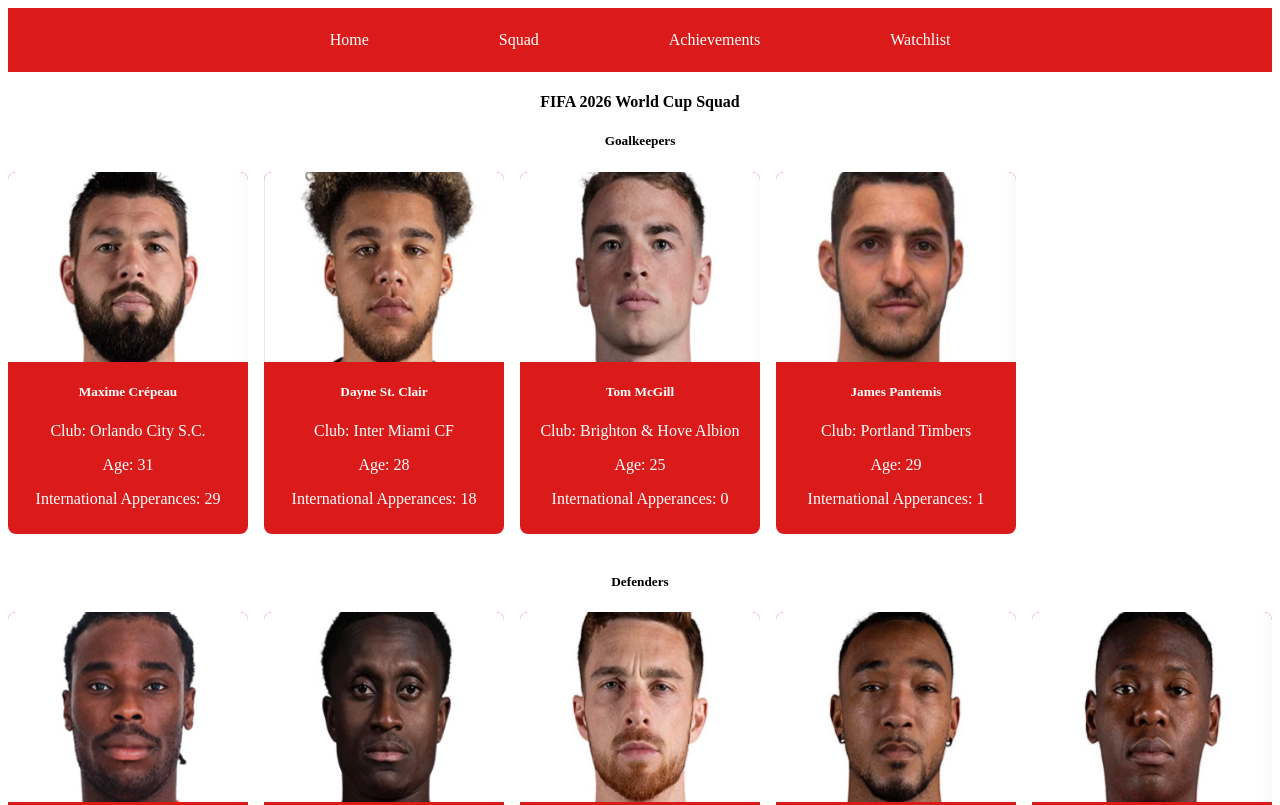
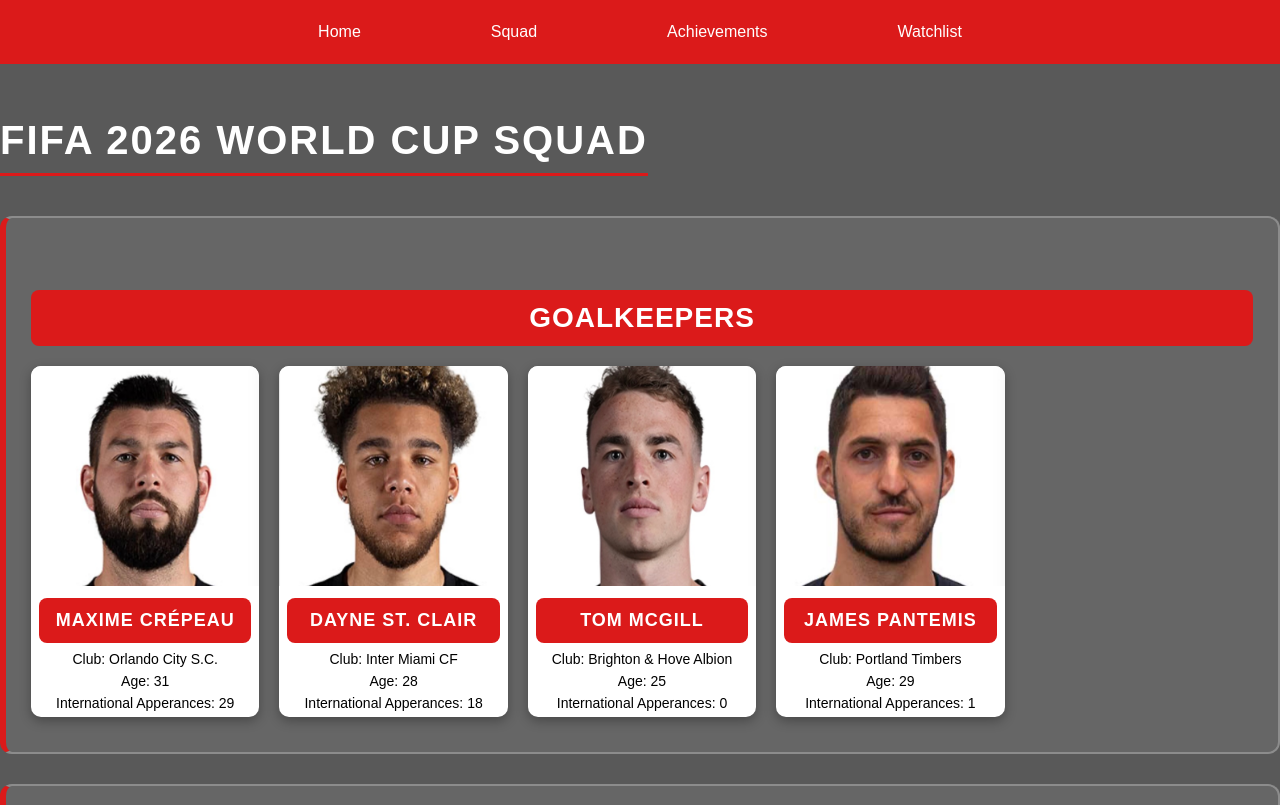
Before and after one commit to codenoob1738/Canada-FIFA26-schedule, a plain HTML site: page players.html in a window 1280 px wide. Shown: the top 805 px of the page. Drawn offline with Linux system fonts and the light colour scheme.

Commit message:
added style into players page

```diff
--- a/css/styles.css
+++ b/css/styles.css
@@ -104,51 +104,112 @@ p2 {
   color: white;
 }
 
+.players-page {
+  margin: 0;
+  font-family: Arial, sans-serif;
+  background: linear-gradient(rgba(0, 0, 0, 0.65), rgba(0, 0, 0, 0.65));
+
+  background-size: cover;
+  background-position: center;
+  background-attachment: fixed;
+  color: white;
+}
+
+.players-overlay {
+  padding: 30px;
+}
+
+.players-page h4 {
+  text-align: center;
+  font-size: 40px;
+  margin-bottom: 10px;
+  color: #ffffff;
+  text-transform: uppercase;
+  letter-spacing: 2px;
+  border-bottom: 3px solid #DB1A1A;
+  display: inline-block;
+  padding-bottom: 10px;
+}
+
+.players-page .back-link {
+  display: block;
+  width: fit-content;
+  margin: 15px auto 30px auto;
+  color: white;
+  background-color: #DB1A1A;
+  padding: 10px 18px;
+  border-radius: 6px;
+  text-decoration: none;
+  font-weight: bold;
+}
+
+.players-page .back-link:hover {
+  background-color: #a31212;
+}
+
+.squad {
+  margin: 30px 0;
+  padding: 25px;
+  border: 2px solid rgba(255, 255, 255, 0.25);
+  border-left: 6px solid #DB1A1A;
+  border-radius: 12px;
+  background-color: rgba(255, 255, 255, 0.08);
+
+}
+
+.squad h5 {
+  text-align: center;
+  font-size: 28px;
+  margin-bottom: 20px;
+  color: #ffffff;
+  background-color: #DB1A1A;
+  padding: 12px;
+  border-radius: 8px;
+  text-transform: uppercase;
+  letter-spacing: 1px;
+}
+
 .squad-grid {
   display: grid;
-
-  grid-template-columns: repeat(auto-fill, minmax(200px, 1fr));
-
-  gap: 16px;
-
-  margin-bottom: 40px;
+  grid-template-columns: repeat(auto-fill, minmax(220px, 1fr));
+  gap: 20px;
+  margin-bottom: 10px;
 }
 
 .members {
-  background: #db1a1a;
+  background: white;
+  border-radius: 10px;
+  overflow: hidden;
+  text-align: center;
+  color: black;
+  box-shadow: 0 4px 12px rgba(0, 0, 0, 0.3);
+  transition: transform 0.2s ease, box-shadow 0.2s ease;
+}
 
-  border-radius: 8px;
-
-  overflow: hidden;
-
-  text-align: center;
-
-  padding-bottom: 10px;
-
-  color: white;
+.members:hover {
+  transform: translateY(-5px);
+  box-shadow: 0 8px 18px rgba(0, 0, 0, 0.4);
 }
 
 .members img {
   width: 100%;
-
-  height: 190px;
-
+  height: 220px;
   object-fit: cover;
-
   display: block;
 }
 
-h4 {
-  text-align: center;
+.members h5 {
+  font-size: 18px;
+  margin: 12px 8px 8px 8px;
+  color: white;
 }
 
-h5 {
-  text-align: center;
+.members p {
+  margin: 6px 10px;
+  font-size: 14px;
 }
 
 a {
-  color: black;
-
   text-decoration: none;
 }
 
@@ -200,7 +261,8 @@ a {
   font-size: 12px;
 }
 
-#canadaFlag, #opponentFlag {
+#canadaFlag,
+#opponentFlag {
   width: 120px;
   height: auto;
   object-fit: contain;
@@ -266,6 +328,7 @@ a {
     opacity: 0;
     transform: scale(0.9);
   }
+
   to {
     opacity: 1;
     transform: scale(1);
@@ -306,7 +369,8 @@ a {
   align-items: center;
 }
 
-button.previous, button.next {
+button.previous,
+button.next {
   font-size: 25px;
   color: #db1a1a;
   cursor: pointer;
```
